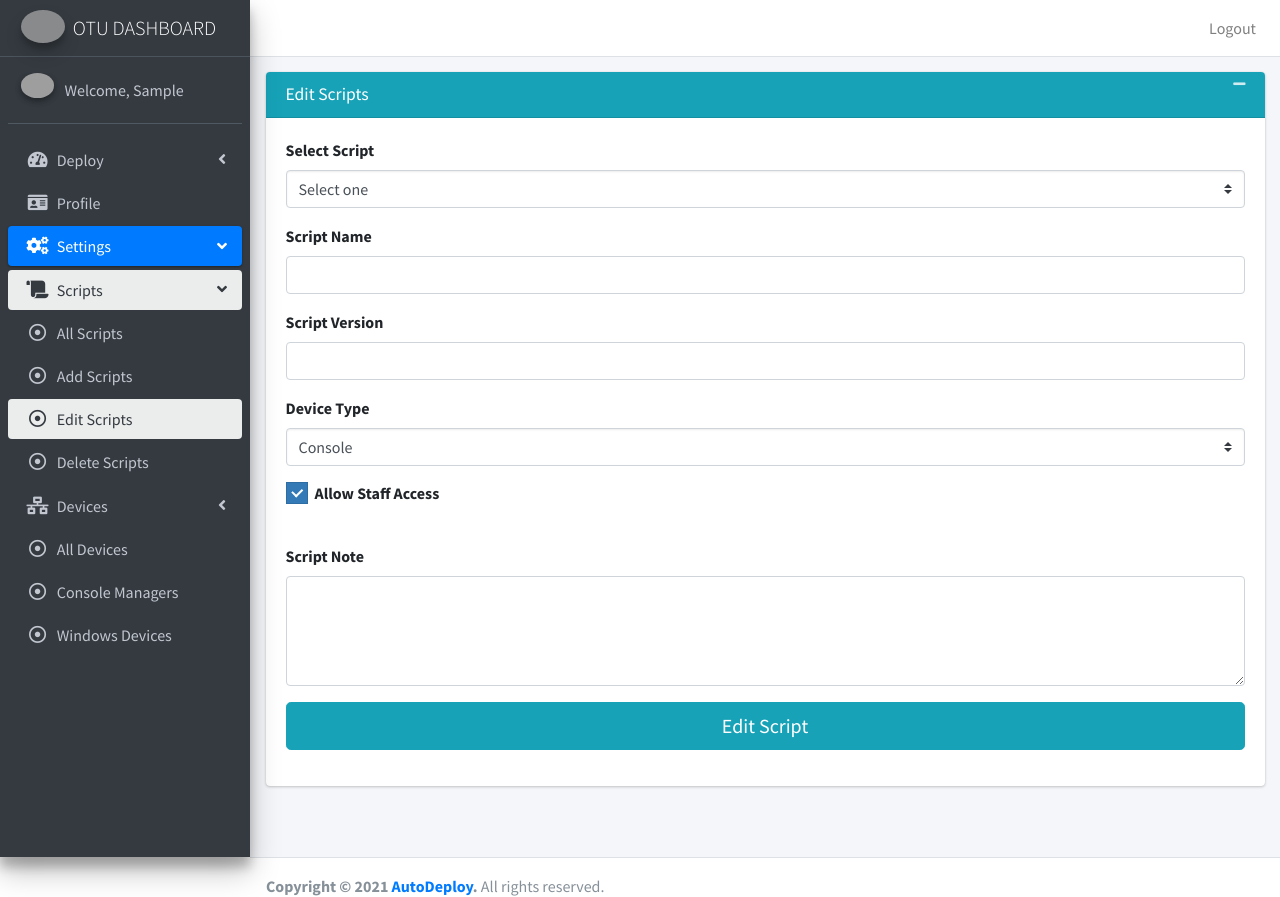
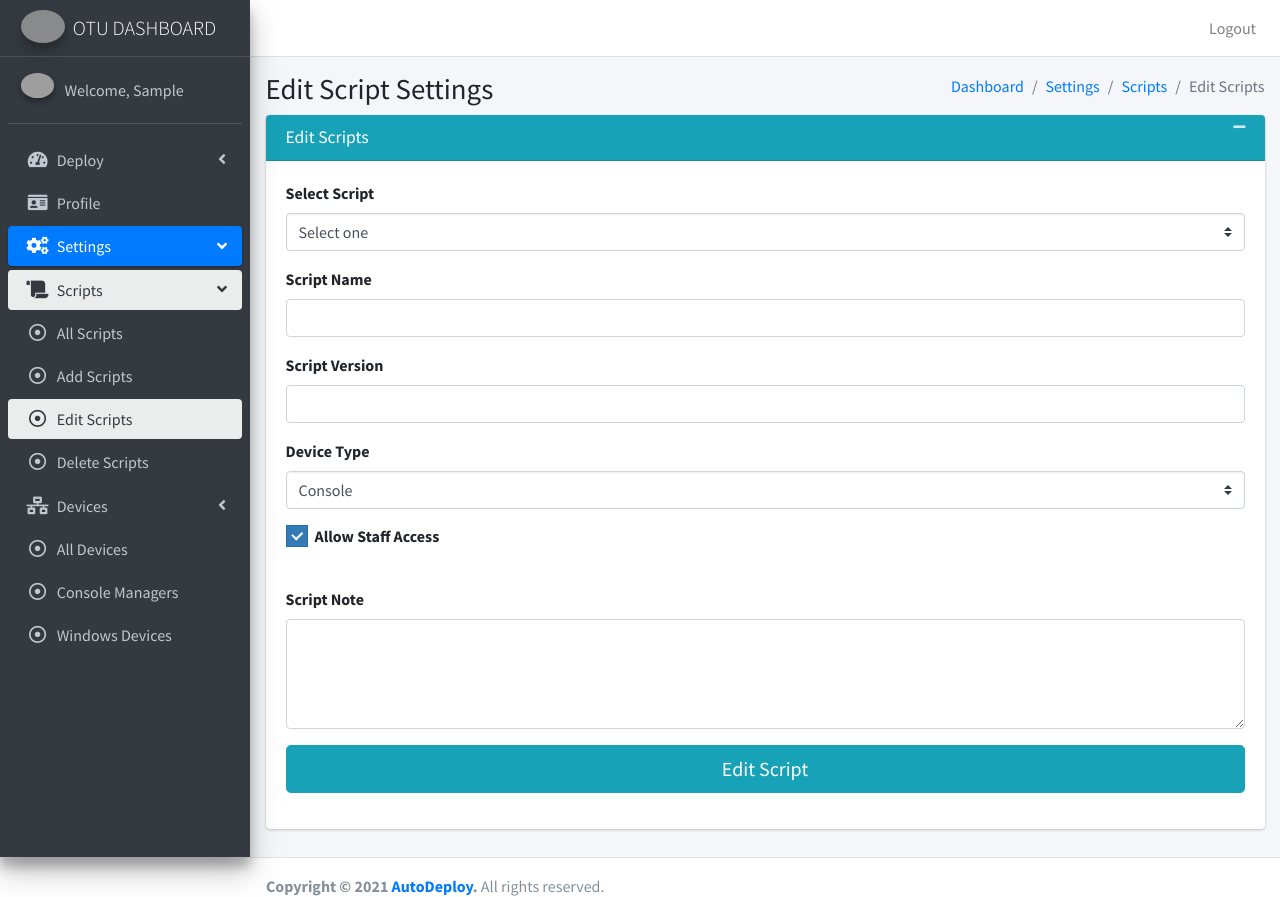
Before and after one commit to gigabytte/AutoDeploy, a Django app: page /dashboard/scripts/edit-scripts in a window 1280 px wide. Shown: the top 897 px of the page. Run offline with Django 3.2, Linux system fonts and the light colour scheme; the visitor is signed in with stand-in values (Sample User, id 1); some libraries are stand-ins or nearby versions; grey boxes are pictures that could not be loaded.

```diff
--- a/templates/user/edit_scripts.html
+++ b/templates/user/edit_scripts.html
@@ -19,9 +19,25 @@
 <link rel="stylesheet" href="{% static 'plugins/icheck-bootstrap/icheck-bootstrap.min.css' %}">
 
  <!-- Content Wrapper. Contains page content -->
+
 <div class="content-wrapper">
     <!-- Content Header (Page header) -->
     <section class="content-header">
+      <div class="container-fluid">
+        <div class="row mb-2">
+          <div class="col-sm-6">
+            <h1>Edit Script Settings</h1>
+          </div>
+          <div class="col-sm-6">
+            <ol class="breadcrumb float-sm-right">
+              <li class="breadcrumb-item"><a href="{% url 'dashboard' %}">Dashboard</a></li>
+              <li class="breadcrumb-item"><a href="{% url 'add_scripts' %}">Settings</a></li>
+              <li class="breadcrumb-item"><a href="{% url 'add_scripts' %}">Scripts</a></li>
+              <li class="breadcrumb-item active">Edit Scripts</li>
+            </ol>
+          </div>
+        </div>
+      </div><!-- /.container-fluid -->
     <!-- Edit script section -->
     <div class="col">
       <div class="card card-info">
--- a/templates/user/equipment.html
+++ b/templates/user/equipment.html
@@ -24,14 +24,14 @@
     <div class="container-fluid">
       <div class="row mb-2">
         <div class="col-sm-6">
-          <h1>Equipment Settings</h1>
+          <h1>Windows Device Settings</h1>
         </div>
         <div class="col-sm-6">
           <ol class="breadcrumb float-sm-right">
             <li class="breadcrumb-item"><a href="{% url 'dashboard' %}">Dashboard</a></li>
             <li class="breadcrumb-item"><a href="{% url 'console' %}">Settings</a></li>
             <li class="breadcrumb-item"><a href="{% url 'console' %}">Devices</a></li>
-            <li class="breadcrumb-item active">Equipment</li>
+            <li class="breadcrumb-item active">Windows Device Settings</li>
           </ol>
         </div>
       </div>
```
